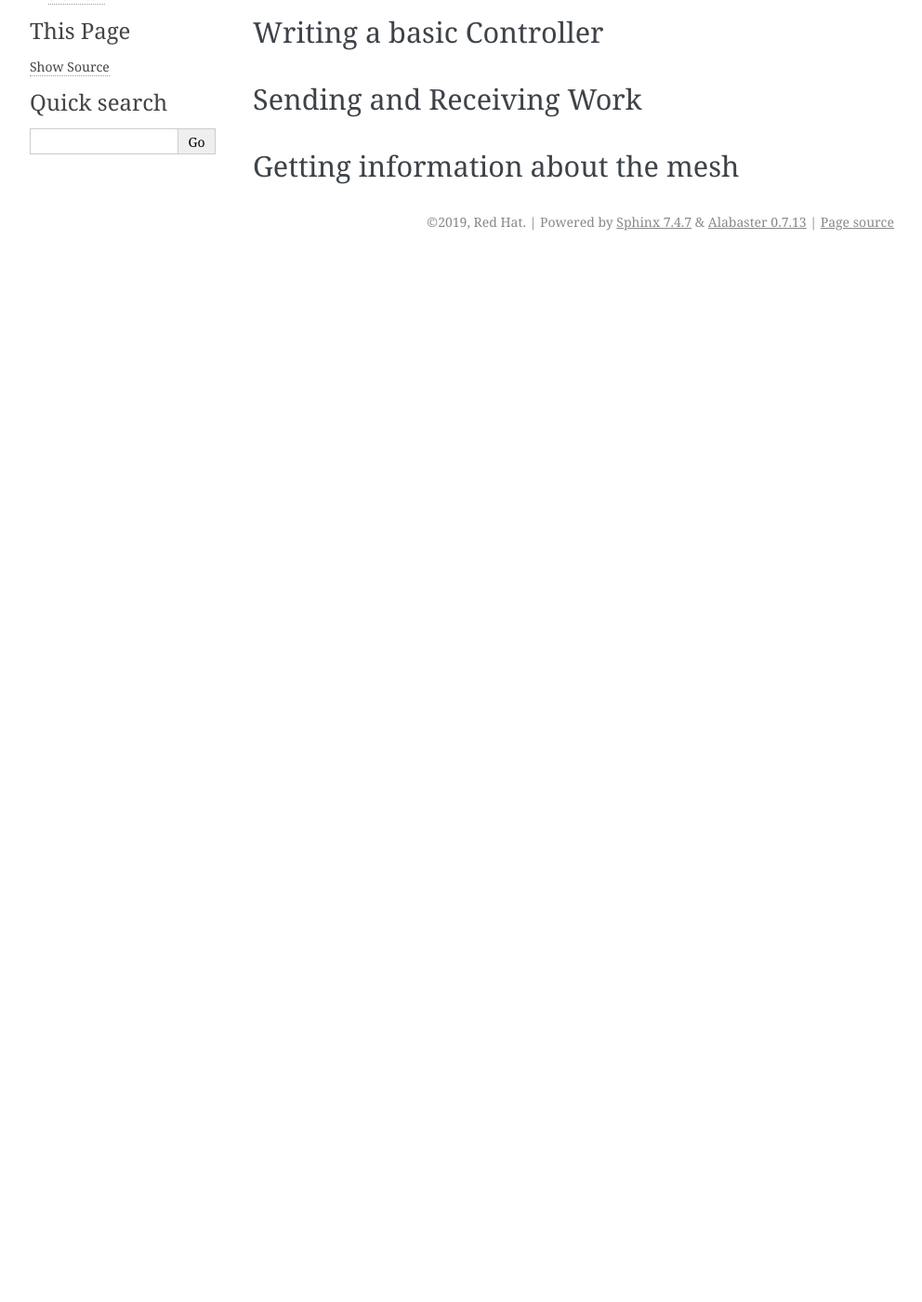
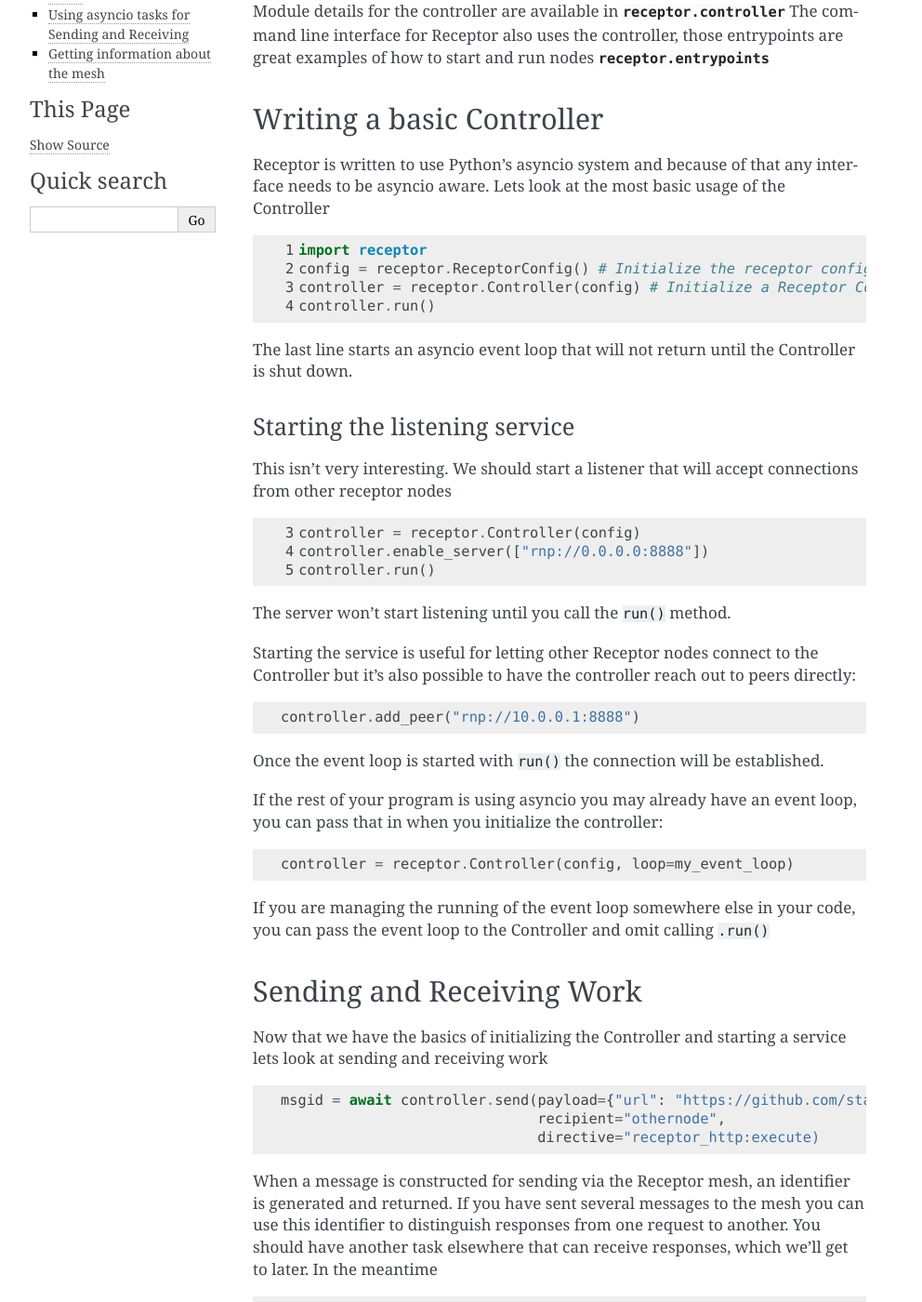
Before and after one commit to project-receptor/python-receptor, a Sphinx documentation site: the page built from docs/controller.rst, in a window 1280 px wide and 1400 px high, scrolled down 215 px. Shown: the whole window at 93% size, without its empty margins (148-1140 px from the left). Built offline with Sphinx 7.4.7, drawn with Linux system fonts in a browser that asks for light colours; pages that are not in the unit, such as notebooks, are missing from menus; before the commit the page ends 900 px from its top, so only the background shows below that; some of the changed text lies outside the part shown.

Commit message:
Filling out more details on constructing a controller

```diff
--- a/docs/controller.rst
+++ b/docs/controller.rst
@@ -7,15 +7,91 @@ As mentioned in :ref:`intro` Controllers are special types of *Nodes* that link
 application or product to a Receptor mesh, their job is to send messages containing work
 to plugins on other nodes. You can have one or many of these on the mesh.
 
+Module details for the controller are available in :mod:`receptor.controller`
+The command line interface for Receptor also uses the controller, those entrypoints are
+great examples of how to start and run nodes :mod:`receptor.entrypoints`
+
 Writing a basic Controller
 --------------------------
 
+Receptor is written to use Python's asyncio system and because of that any interface needs to
+be asyncio aware. Lets look at the most basic usage of the Controller
 
+.. code-block:: python
+    :linenos:
 
+    import receptor
+    config = receptor.ReceptorConfig() # Initialize the receptor configuration
+    controller = receptor.Controller(config) # Initialize a Receptor Controller
+    controller.run()
+
+The last line starts an asyncio event loop that will not return until the Controller is shut down.
+
+Starting the listening service
+^^^^^^^^^^^^^^^^^^^^^^^^^^^^^^
+
+This isn't very interesting. We should start a listener that will accept connections from other
+receptor nodes
+
+.. code-block:: python
+    :linenos:
+    :lineno-start: 3
+
+    controller = receptor.Controller(config)
+    controller.enable_server(["rnp://0.0.0.0:8888"])
+    controller.run()
+
+The server won't start listening until you call the ``run()`` method.
+
+Starting the service is useful for letting other Receptor nodes connect to the Controller but
+it's also possible to have the controller reach out to peers directly::
+
+    controller.add_peer("rnp://10.0.0.1:8888")
+
+Once the event loop is started with ``run()`` the connection will be established.
+
+If the rest of your program is using asyncio you may already have an event loop, you can pass that
+in when you initialize the controller::
+
+    controller = receptor.Controller(config, loop=my_event_loop)
+
+If you are managing the running of the event loop somewhere else in your code, you can pass the
+event loop to the Controller and omit calling ``.run()``
 
 Sending and Receiving Work
 --------------------------
 
+Now that we have the basics of initializing the Controller and starting a service lets look at
+sending and receiving work
+
+.. code-block:: python
+
+    msgid = await controller.send(payload={"url": "https://github.com/status", "method": "GET"},
+                                  recipient="othernode",
+                                  directive="receptor_http:execute)
+
+When a message is constructed for sending via the Receptor mesh, an identifier is generated and
+returned. If you have sent several messages to the mesh you can use this identifier to distinguish
+responses from one request to another. You should have another task elsewhere that can receive
+responses, which we'll get to later. In the meantime
+
+.. code-block:: python
+
+    message = await controller.recv()
+    print(f"{message.header.in_response_to} : {message.payload.readall()})
+
+Plugins on Receptor nodes can send multiple messages in response to a single request and it's
+useful to know when a plugin is done performing work
+
+.. code-block:: python
+
+    message = await controller.recv()
+    print(f"{message.header.in_response_to} : {message.payload.readall()})
+    if message.header.get("eof", False):
+        print("Work finished!")
+
+Using asyncio tasks for Sending and Receiving
+---------------------------------------------
 
 Getting information about the mesh
 ----------------------------------
```
Also changed, not shown: 1 other file.
